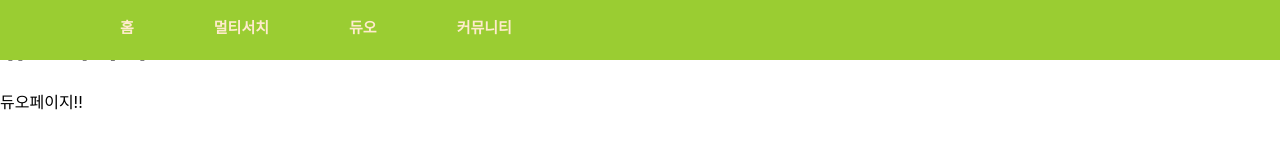
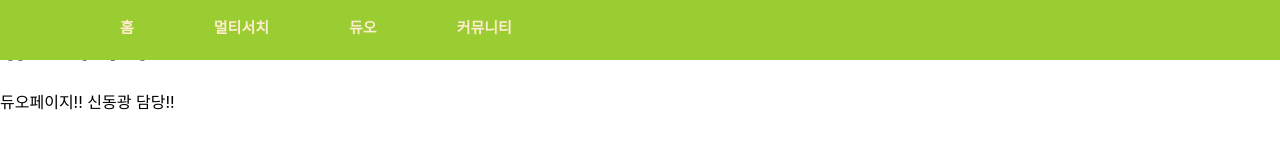
Before and after one commit to Whats-gg-app/Whats.gg, a React (Create React App) app in the folder whats.gg/: page /duo in a window 1280 px wide. Shown: the top 163 px of the page. Built offline with nearby package versions, Linux system fonts and the light colour scheme.

Commit message:
Test: "브랜치 생성 테스트"

```diff
--- a/whats.gg/src/Containers/Duo.js
+++ b/whats.gg/src/Containers/Duo.js
@@ -4,7 +4,7 @@ function Duo(){
     return(
         <>
             <h1>듀오페이지!!</h1>
-            듀오페이지!!
+            듀오페이지!! 신동광 담당!!
         </>
 
     );
```
